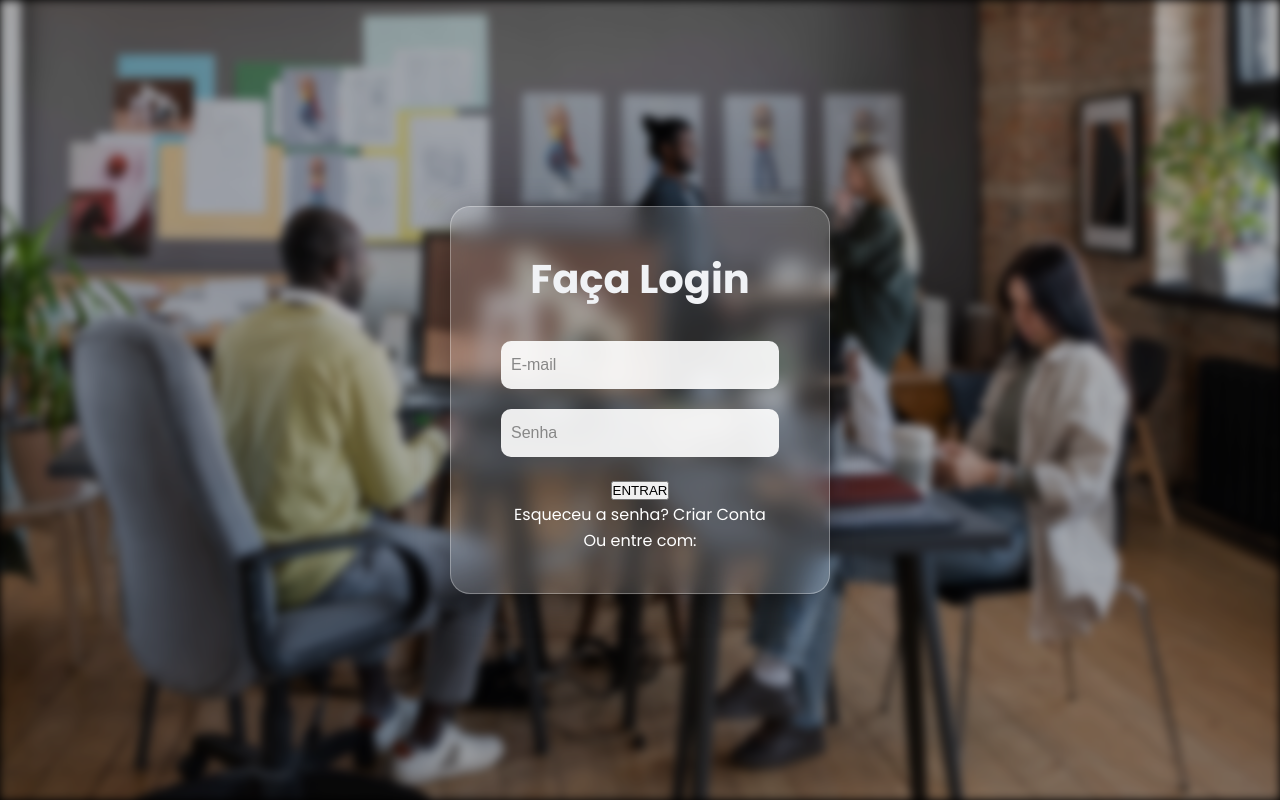
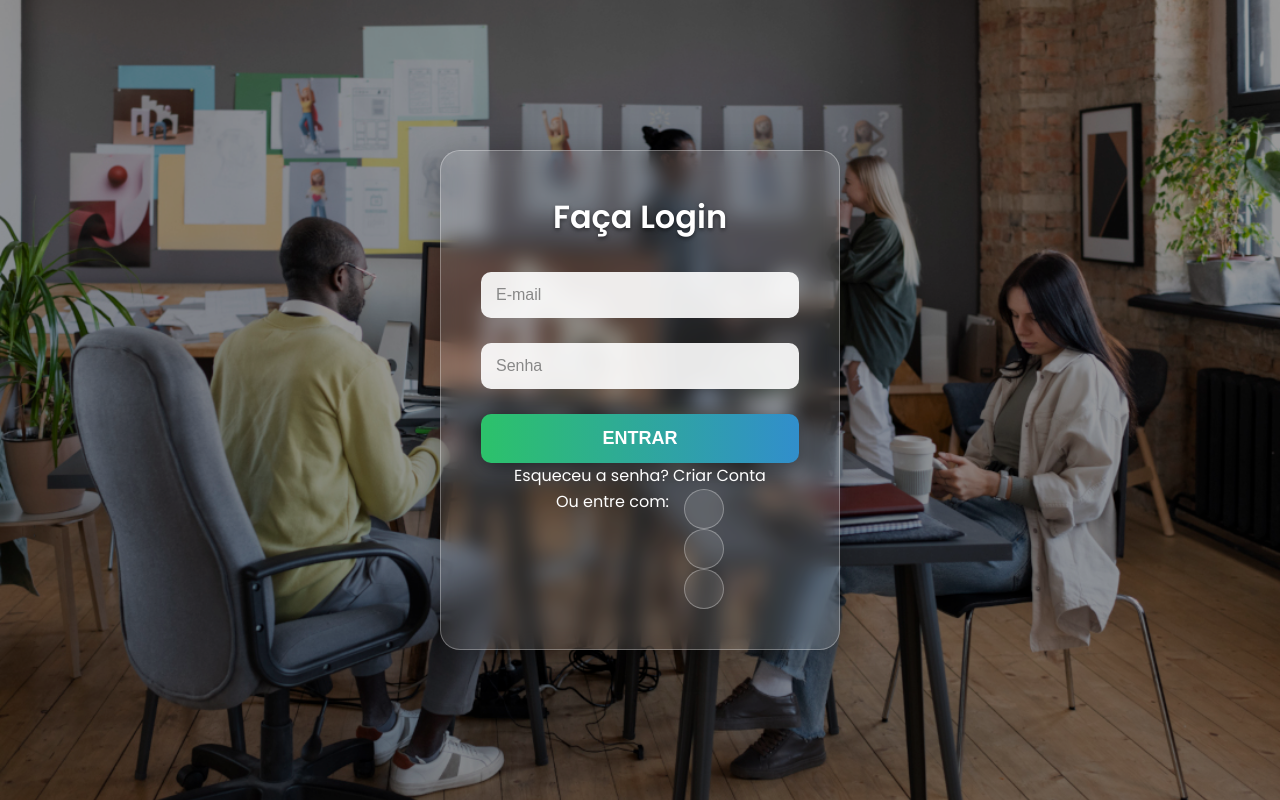
Before and after one commit to Pedrinho-886/sistema_publicidade, a PHP site: page /TelaLogin/Login.html in a window 1280 px wide. Run offline with PHP 8.4, Linux system fonts and the light colour scheme.

Commit message:
Estilização do Login

```diff
--- a/Desenvolvimento/TelaLogin/Login.css
+++ b/Desenvolvimento/TelaLogin/Login.css
@@ -1,13 +1,20 @@
 @import url('https://fonts.googleapis.com/css2?family=Poppins:wght@400;600;700&display=swap');
 
-:root {
-    --primary-gradient: linear-gradient(to right, #00c6ff, #0072ff); /* Um gradiente azul para botões */
-    --button-gradient: linear-gradient(to right, #2ecc71, #3498db); /* Gradiente verde-azul para o botão ENTRAR */
-    --glass-background: rgba(255, 255, 255, 0.15); /* Fundo translúcido */
+:root{
+    /* Mantenho as suas variáveis, ajustando o gradiente principal para o botão de login */
+    --primary-gradient: linear-gradient(to right, #00c6ff, #0072ff);
+    --button-gradient: linear-gradient(to right, #2cc26a, #318ecc); /* Gradiente verde-azul para o botão ENTRAR */
+    --glass-background: rgba(255, 255, 255, 0.11); /* Fundo translúcido (um pouco mais opaco para melhor leitura) */
     --border-color: rgba(255, 255, 255, 0.3); /* Borda sutil */
     --text-color: #f0f2f5; /* Cor de texto padrão (claro para contraste) */
-    --input-bg: rgba(255, 255, 255, 0.9); /* Fundo claro para inputs */
+    --input-bg: rgba(255, 255, 255, 0.9); /* Fundo quase branco para inputs */
     --placeholder-color: #888;
+}
+
+* {
+    margin: 0;
+    padding: 0;
+    box-sizing: border-box;
 }
 
 body {
@@ -32,14 +39,12 @@ body {
     /* Adicionei a imagem de fundo aqui */
     background-image: url('pessoas-trabalhando-juntas-em-um-estudio-de-animacao.jpg');
     background-size: cover;
-    background-position: center;
-    filter: blur(5px) brightness(0.7); /*efeito de desfoque*/
+    background-position: center 30%;
+    filter: blur(0.6px) brightness(0.6); /*efeito de desfoque e claridade img*/
     z-index: -1;/*Garante que fique atrás de todo o conteúdo */
 }
 
 .login-container {
-    position: relative;
-    z-index: 1; /* Garante que o container de login fique sobre o fundo */
     display: flex;
     justify-content: center;
     align-items: center;
@@ -47,41 +52,44 @@ body {
     height: 100%;
 }
 
+/* Estilo do Box de Login (Glassmorphism) */
 .login-box {
+    padding: 40px;
+    border-radius: 20px;
     background: var(--glass-background);
-    border-radius: 20px;
     border: 1px solid var(--border-color);
-    padding: 40px;
-    box-shadow: 0 8px 32px 0 rgba(0, 0, 0, 0.37);
-    backdrop-filter: blur(10px); /* Efeito de vidro desfocado */
-    -webkit-backdrop-filter: blur(10px);
+    /* Efeito de desfoque (O Coração do Glassmorphism) */
+    backdrop-filter: blur(10px);
+    box-shadow: 0 8px 32px 0 rgba(0, 0, 0, 0.3);
     text-align: center;
-    width: 380px; /* Largura ajustável para a caixa de login */
-    color: var(--text-color);
+    width: 90%;
+    max-width: 400px;
+    transition: all 0.3s ease;
 }
 
 .login-box h1 {
-    font-size: 2.5em;
+    font-weight: 600;
     margin-bottom: 30px;
-    font-weight: 700;
-    color: #f0f2f5; /* Cor para o título */
+    color: #fff; /* Título em branco para se destacar */
+    text-shadow: 0 2px 4px rgba(0, 0, 0, 0.5);
 }
 
+/* Estilos dos campos de Input */
 .input-group {
-    margin-bottom: 20px;
     position: relative;
+    margin-bottom: 25px;
 }
 
 .input-group input {
-    width: calc(100% - 20px); /* Ajusta a largura para padding */
-    padding: 15px 10px;
+    width: 100%;
+    padding: 14px 15px;
     border: none;
     border-radius: 10px;
     background-color: var(--input-bg);
-    color: #333; /* Cor do texto dentro do input */
-    font-size: 1em;
+    color: #333;
+    font-size: 16px;
     outline: none;
-    transition: all 0.3s ease;
+    transition: border-color 0.3s;
 }
 
 .input-group input::placeholder {
@@ -89,18 +97,95 @@ body {
 }
 
 .input-group input:focus {
-    box-shadow: 0 0 0 3px rgba(0, 114, 255, 0.4); /* Sombra azul ao focar */
+    box-shadow: 0 0 0 2px var(--primary-gradient); /* Sutil efeito de foco */
 }
 
-.password-group .toggle-password {
+/* Ícone de olho na senha */
+.password-group i {
     position: absolute;
     right: 15px;
     top: 50%;
     transform: translateY(-50%);
+    color: var(--placeholder-color);
     cursor: pointer;
-    color: #666; /* Cor do ícone de olho */
-    font-size: 0.9em;
+    transition: color 0.2s;
 }
 
+/* Estilo do Botão de Login */
 .login-button {
-    width: 1
+    width: 100%;
+    padding: 14px;
+    border: none;
+    border-radius: 10px;
+    cursor: pointer;
+    font-size: 18px;
+    font-weight: 700;
+    text-transform: uppercase;
+    color: white;
+    /* Aplica o gradiente moderno */
+    background-image: var(--button-gradient);
+    box-shadow: 0 4px 15px rgba(0, 0, 0, 0.3);
+    transition: transform 0.2s, box-shadow 0.2s;
+}
+
+.login-button:hover {
+    transform: translateY(-2px);
+    box-shadow: 0 6px 20px rgba(0, 0, 0, 0.4);
+}
+
+/* Links Adicionais (Esqueceu a senha / Criar conta) */
+.links-adicionais {
+    margin-top: 20px;
+    font-size: 14px;
+    display: flex;
+    justify-content: center;
+    gap: 10px;
+    align-items: center;
+}
+
+.links-adicionais a {
+    color: var(--text-color);
+    text-decoration: none;
+    font-weight: 600;
+    transition: color 0.2s;
+}
+
+.links-adicionais a:hover {
+    color: #a0c4ff;
+}
+
+.links-adicionais span {
+    color: var(--border-color);
+}
+
+/* Login Social */
+.social-text {
+    margin: 30px 0 15px 0;
+    font-size: 14px;
+    opacity: 0.8;
+}
+
+.social-login {
+    display: flex;
+    justify-content: center;
+    gap: 15px;
+}
+
+.social-icon {
+    display: flex;
+    justify-content: center;
+    align-items: center;
+    width: 40px;
+    height: 40px;
+    border-radius: 50%;
+    background: var(--glass-background);
+    border: 1px solid var(--border-color);
+    color: white;
+    font-size: 18px;
+    transition: background 0.3s, transform 0.2s;
+}
+
+.social-icon:hover {
+    background: rgba(255, 255, 255, 0.3);
+    transform: scale(1.1);
+}
```
